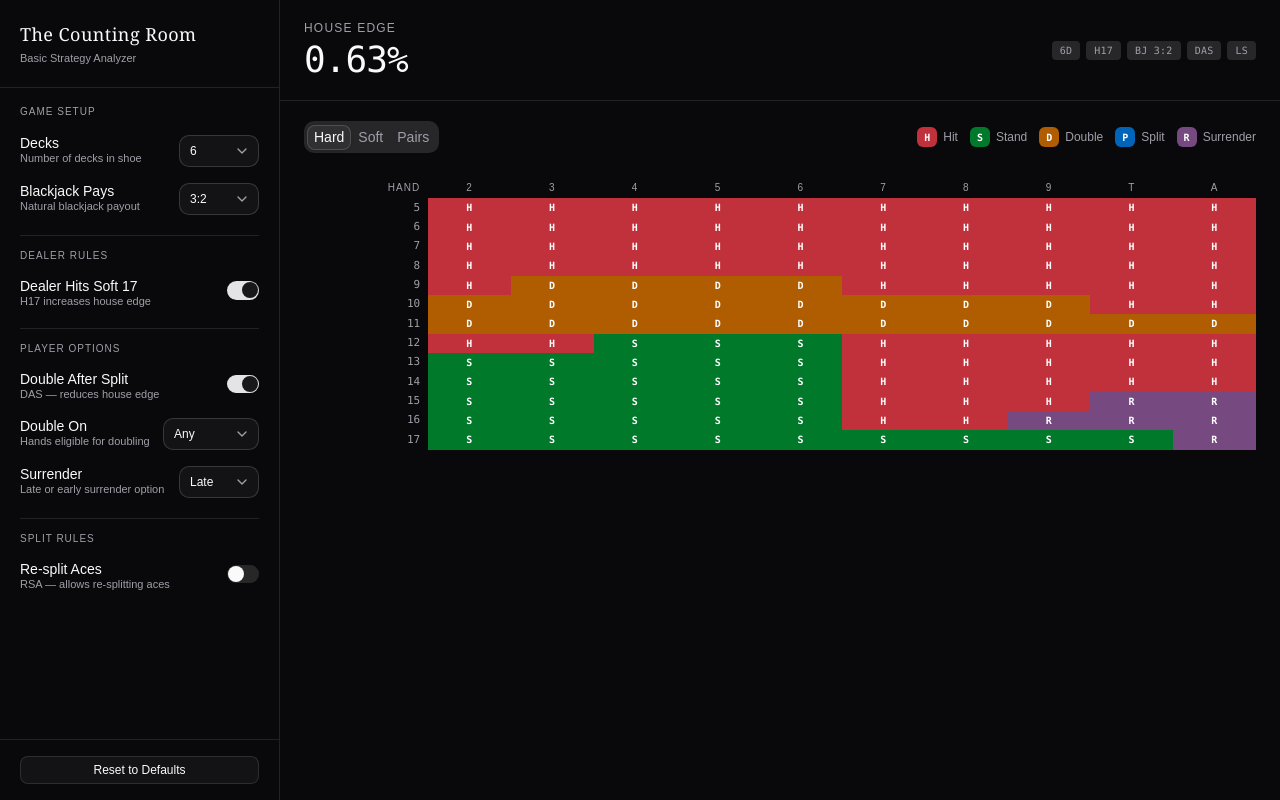
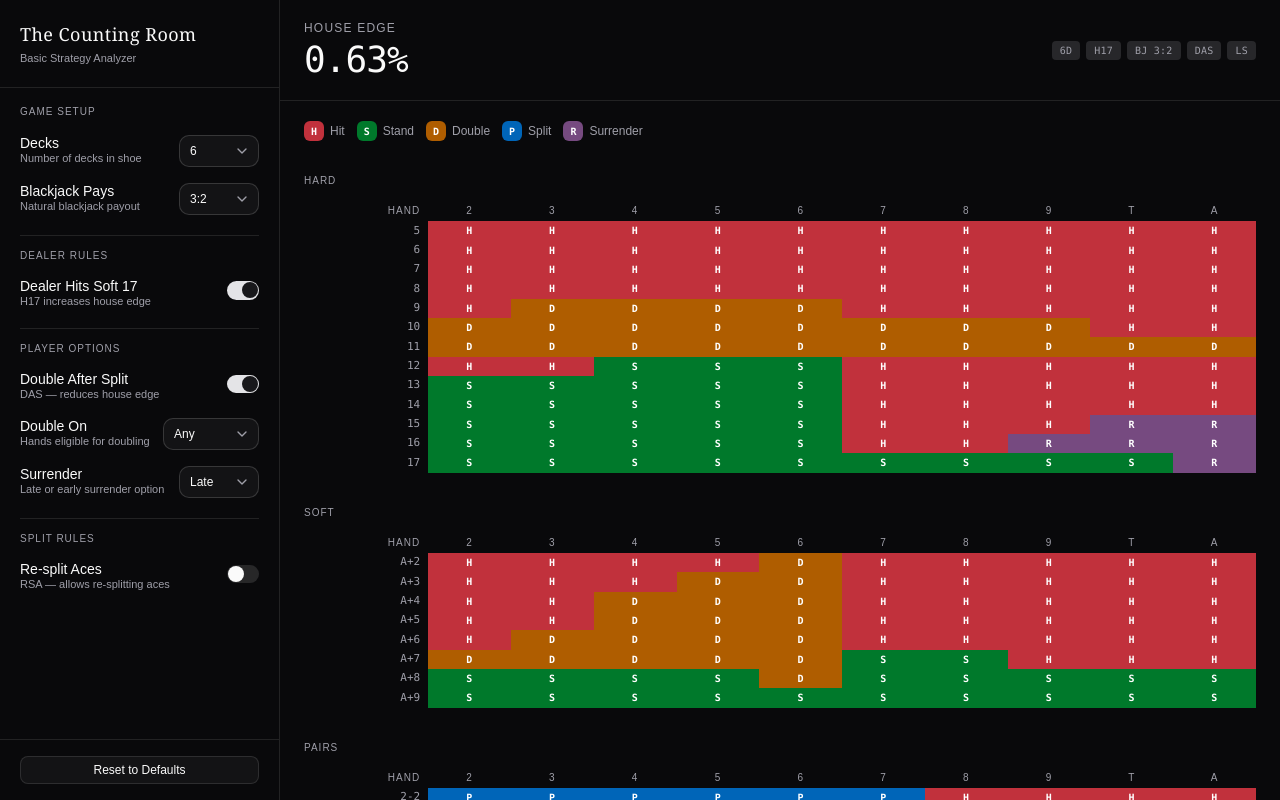
Before and after one commit to matteo-psnt/blackjack-solver, a React (Vite) app: page / in a window 1280 px wide. Built offline with nearby package versions, Linux system fonts and the light colour scheme.

Commit message:
simplify StrategyGrid layout by removing Tabs and using sections for hand types

```diff
--- a/src/features/strategy/StrategyGrid.tsx
+++ b/src/features/strategy/StrategyGrid.tsx
@@ -1,5 +1,4 @@
 import type { StrategyTable } from '../../core/blackjack/types'
-import { Tabs, TabsContent, TabsList, TabsTrigger } from '../../components/ui/tabs'
 import { StrategyTable as StrategyTableComponent } from './StrategyTable'
 import { ActionLegend } from './ActionLegend'
 
@@ -43,29 +42,23 @@ export function StrategyGrid({ table }: StrategyGridProps) {
   }))
 
   return (
-    <div className="flex flex-col gap-4 px-6 py-5">
-      <Tabs defaultValue="hard">
-        <div className="flex items-center justify-between flex-wrap gap-3 mb-4">
-          <TabsList className="bg-muted">
-            <TabsTrigger value="hard">Hard</TabsTrigger>
-            <TabsTrigger value="soft">Soft</TabsTrigger>
-            <TabsTrigger value="pairs">Pairs</TabsTrigger>
-          </TabsList>
-          <ActionLegend />
-        </div>
+    <div className="px-6 py-5 flex flex-col gap-8">
+      <ActionLegend />
 
-        <TabsContent value="hard" className="mt-0">
-          <StrategyTableComponent rows={hardRows} />
-        </TabsContent>
+      <section>
+        <h2 className="text-[10px] uppercase tracking-widest text-muted-foreground mb-3">Hard</h2>
+        <StrategyTableComponent rows={hardRows} />
+      </section>
 
-        <TabsContent value="soft" className="mt-0">
-          <StrategyTableComponent rows={softRows} />
-        </TabsContent>
+      <section>
+        <h2 className="text-[10px] uppercase tracking-widest text-muted-foreground mb-3">Soft</h2>
+        <StrategyTableComponent rows={softRows} />
+      </section>
 
-        <TabsContent value="pairs" className="mt-0">
-          <StrategyTableComponent rows={pairRows} />
-        </TabsContent>
-      </Tabs>
+      <section>
+        <h2 className="text-[10px] uppercase tracking-widest text-muted-foreground mb-3">Pairs</h2>
+        <StrategyTableComponent rows={pairRows} />
+      </section>
     </div>
   )
 }
```
